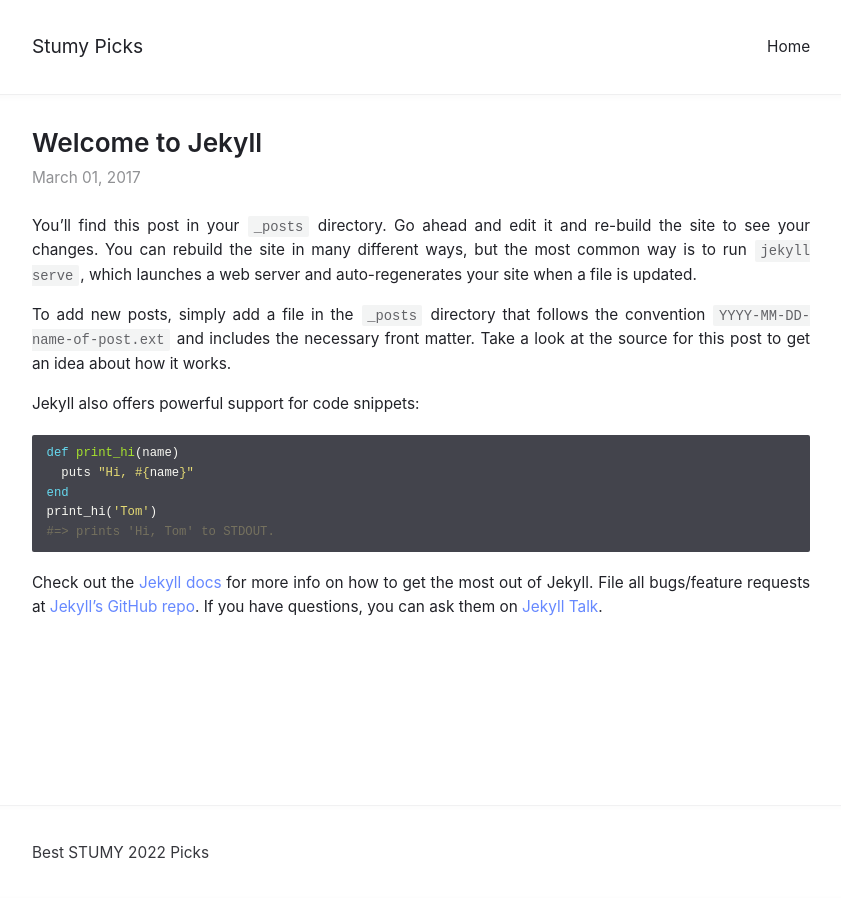
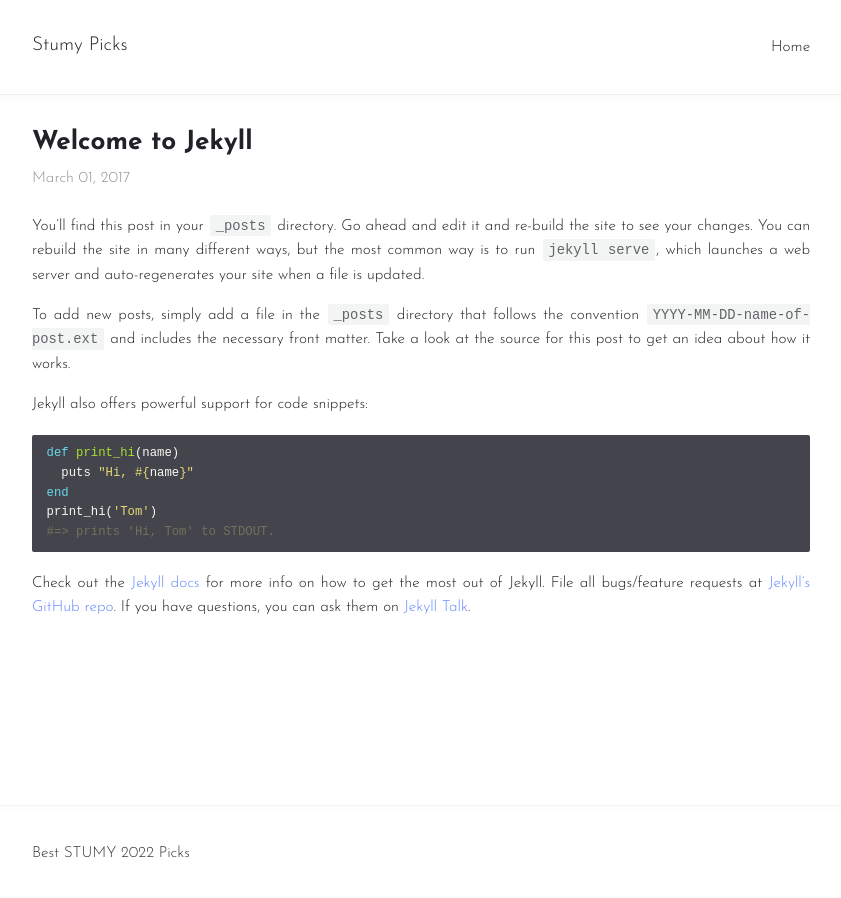
Before and after one commit to pijauk/bestpicks.github.io, a Jekyll site: the page built from _posts/2017-03-01-welcome-to-jekyll.md, in a window 1280 px wide. Shown: the whole page, without its empty margins (219-1060 px from the left). Built offline with Jekyll 4.4.1, drawn with Linux system fonts in a browser that asks for light colours.

Commit message:
Update index.sass

```diff
--- a/_sass/index.sass
+++ b/_sass/index.sass
@@ -1,6 +1,6 @@
 $font-size: calc(0.8rem + 0.2vw) !default
 $font-weight: 400 !default
-$font-family: "Josefin Sans", -apple-system, "Helvetica Neue", "Segoe UI", "Roboto", sans-serif !default
+$font-family: "JosefinSans", -apple-system, "Helvetica Neue", "Segoe UI", "Roboto", sans-serif !default
 $heading-weight: 600 !default
 $line-height: 1.6 !default
 $link-color: #68f !default
```
